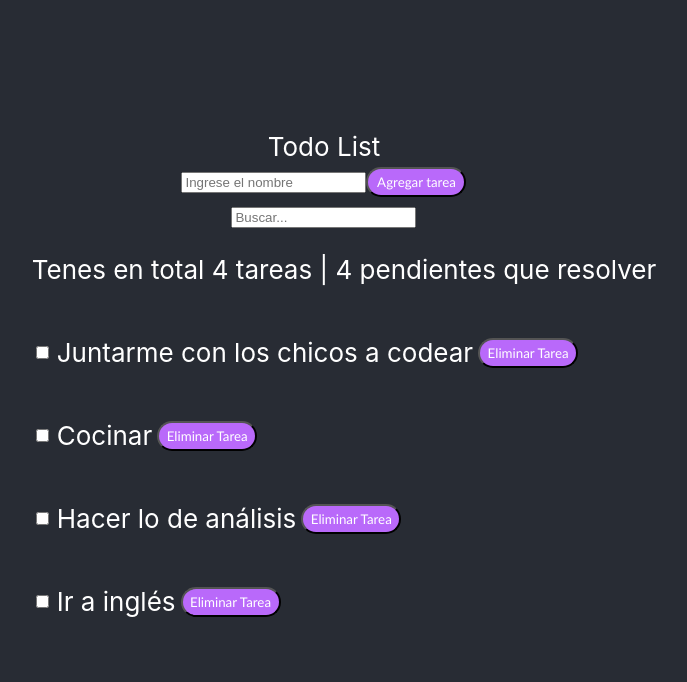
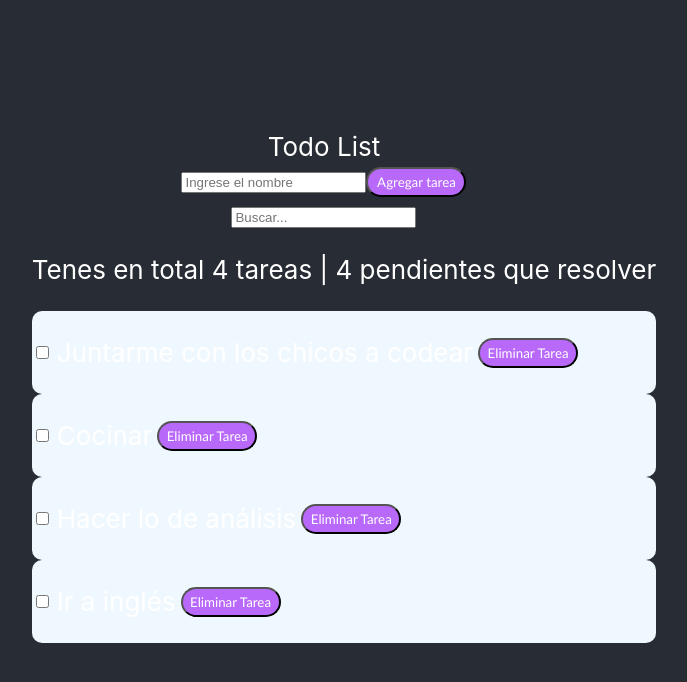
Before and after one commit to MirkoDinamarca/TodoList, a React (Create React App) app: page / in a window 1280 px wide. Shown: the top 682 px of the page, without its empty margins (316-1003 px from the left). Built offline with nearby package versions, Linux system fonts and the light colour scheme.

Commit message:
Task css

```diff
--- a/src/Components/Task/Task.module.css
+++ b/src/Components/Task/Task.module.css
@@ -3,4 +3,6 @@
     align-items: center;
     gap: 5px;
     list-style: none;
+    background-color: aliceblue;
+    border-radius: 10px;
 }
```
